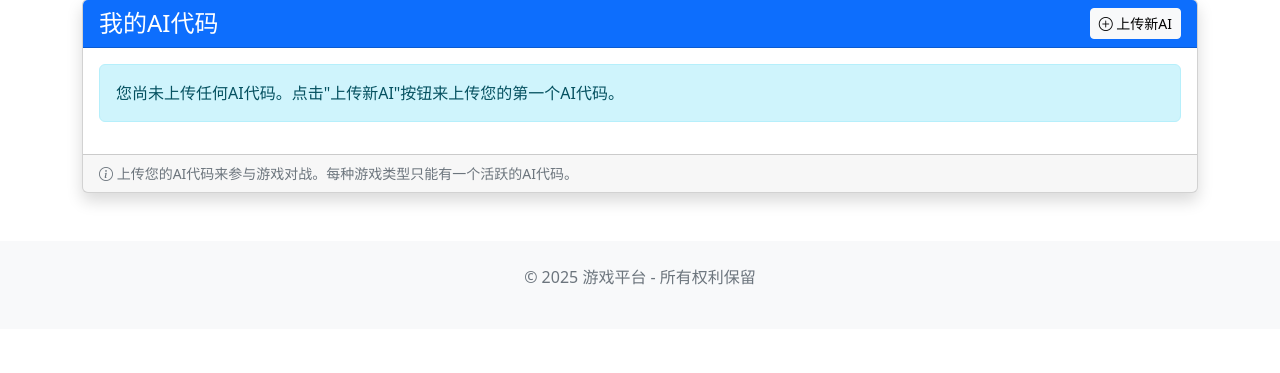
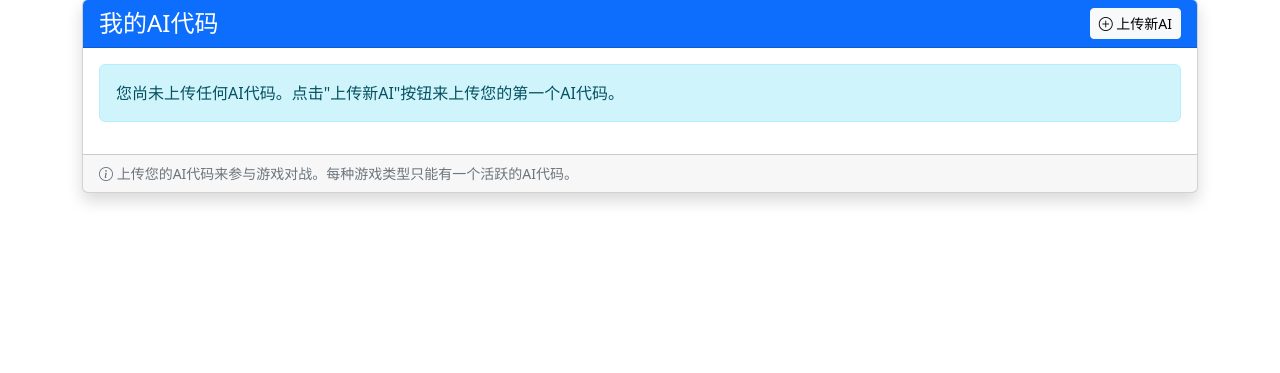
Before and after one commit to pkulab409/pkudsa.avalon, a Flask app: page /user/ai/list in a window 1280 px wide. Shown: the part 105-478 px from the top of the page. Run offline with Flask 3, Linux system fonts and the light colour scheme; the visitor is signed in with stand-in values (Sample User, id 1); data that the repository does not hold is empty.

Commit message:
fix:删除页脚

```diff
--- a/platform/templates/base.html
+++ b/platform/templates/base.html
@@ -88,12 +88,6 @@
       {% block content %}
       {% endblock content %}
     </main>
-    <!-- 页脚 -->
-    <footer class="bg-light text-center text-muted py-4 mt-5">
-      <div class="container">
-        <p>© 2025 游戏平台 - 所有权利保留</p>
-      </div>
-    </footer>
     <!-- Bootstrap JS 依赖 -->
     <script src="https://cdn.jsdelivr.net/npm/bootstrap@5.2.3/dist/js/bootstrap.bundle.min.js"></script>
     <!-- 自定义JS -->
```
